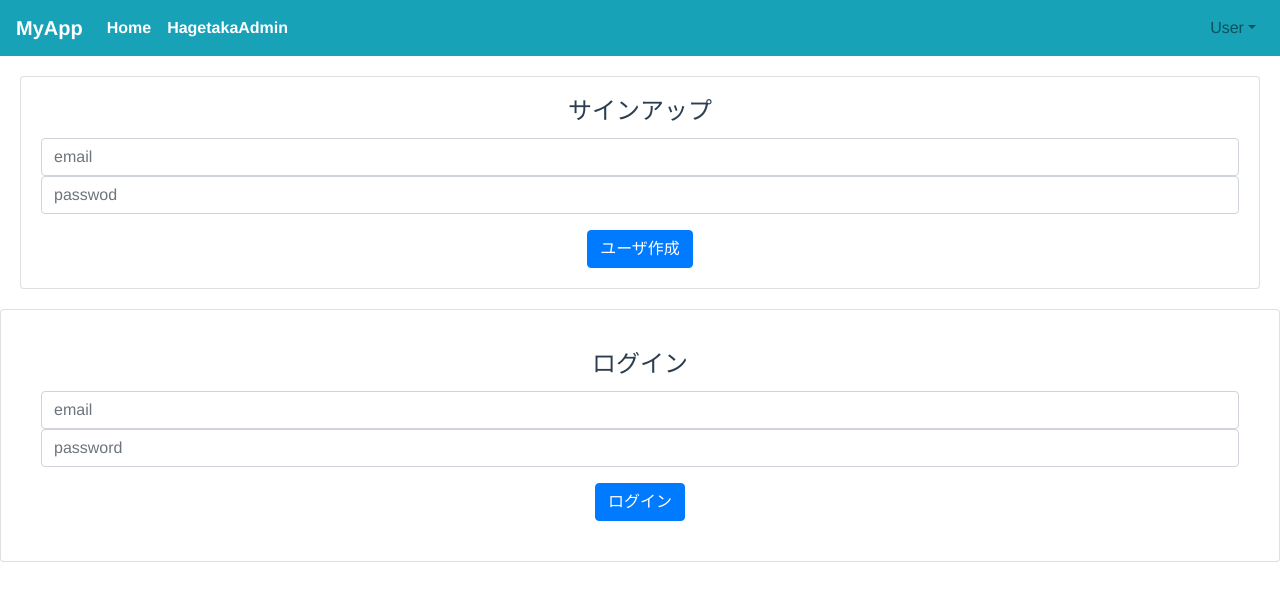
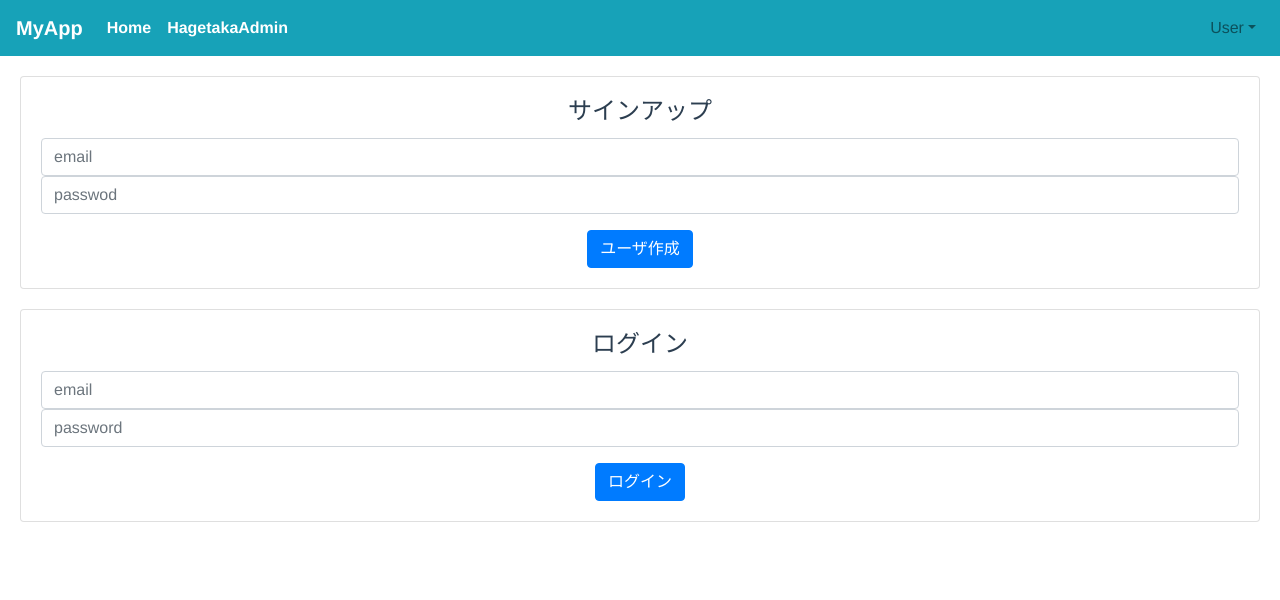
Before and after one commit to leonsk32/MyApp, a Vue app in the folder myapp-front/: page /login in a window 1280 px wide. Shown: the top 600 px of the page. Built offline with nearby package versions, Linux system fonts and the light colour scheme; no server answers.

Commit message:
デザイン微修正

```diff
--- a/myapp-front/src/views/Login.vue
+++ b/myapp-front/src/views/Login.vue
@@ -18,7 +18,7 @@
     </b-card>
     <b-card
       title="ログイン"
-      style="padding: 20px"
+      style="margin: 20px"
     >
       <b-form>
         <b-form-group>
```
